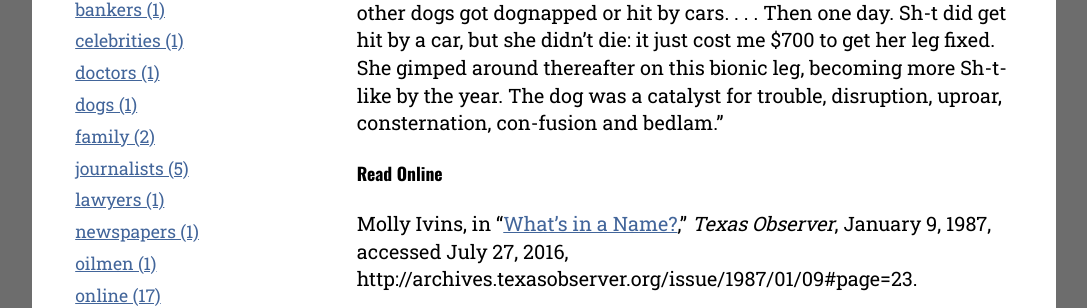
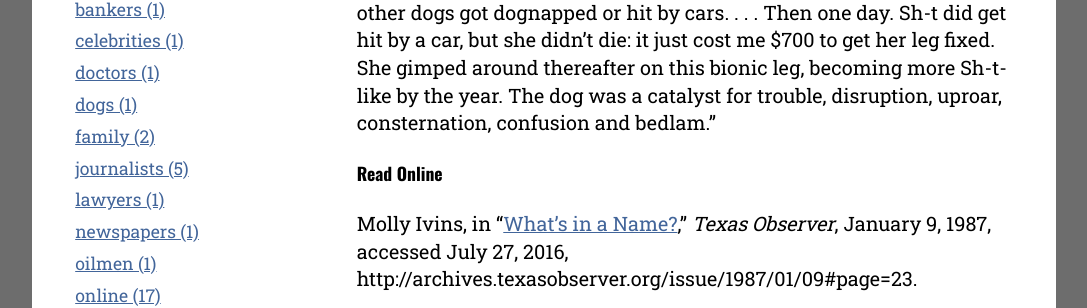
Before and after one commit to hillaryfraley/obits-by-molly-ivins, a Jekyll site: the page built from _posts/2016-07-27-sh-t-the-dog.md, in a window 1280 px wide. Shown: the part 338-646 px from the top of the page, without its empty margins (96-1183 px from the left). Built offline with Jekyll 4.4.1, drawn with Linux system fonts in a browser that asks for light colours; some of the changed text lies outside the part shown.

Commit message:
update dog obit

```diff
--- a/_posts/2016-07-27-sh-t-the-dog.md
+++ b/_posts/2016-07-27-sh-t-the-dog.md
@@ -5,7 +5,7 @@ date:   2016-07-27
 tags: [dogs, online]
 ---
 
-"I loved Sh-t, but she was quite wearing. I used to think wistfully that other dogs got dognapped or hit by cars. . . . Then one day. Sh-t did get hit by a car, but she didn't die: it just cost me $700 to get her leg fixed. She gimped around thereafter on this bionic leg, becoming more Sh-t-like by the year. The dog was a catalyst for trouble, disruption, uproar, consternation, con-fusion and bedlam."
+"I loved Sh-t, but she was quite wearing. I used to think wistfully that other dogs got dognapped or hit by cars. . . . Then one day. Sh-t did get hit by a car, but she didn't die: it just cost me $700 to get her leg fixed. She gimped around thereafter on this bionic leg, becoming more Sh-t-like by the year. The dog was a catalyst for trouble, disruption, uproar, consternation, confusion and bedlam."
 
 #### Read Online
 Molly Ivins, in "[What's in a Name?](http://archives.texasobserver.org/issue/1987/01/09#page=23 "Molly Ivins's obituary in the Texas Observer for her dog"){:target="_blank"}," *Texas Observer*, January 9, 1987, accessed July 27, 2016, http://archives.texasobserver.org/issue/1987/01/09#page=23.
```
